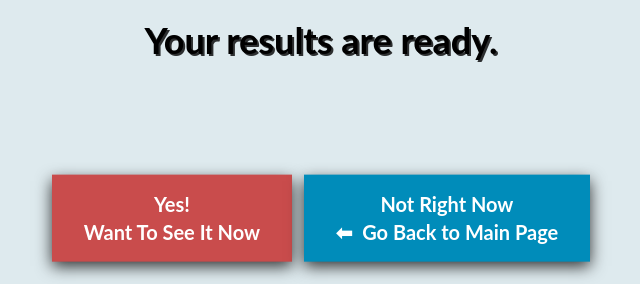
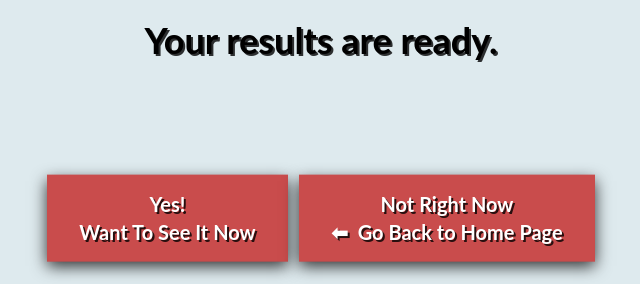
Before and after one commit to sujata-dev/BrainyDude, a Flask app: template src/templates/results_are_ready.html in a window 1280 px wide. Shown: the part 516-800 px from the top of the page, without its empty margins (319-959 px from the left). Run offline with Flask 2, Linux system fonts and the light colour scheme; the template is opened without the code that fills it: most values are stand-ins (such as "Sample title", 1, 10 or a date in 2020); some libraries are stand-ins or nearby versions.

Commit message:
formatting done

```diff
--- a/src/templates/results_are_ready.html
+++ b/src/templates/results_are_ready.html
@@ -35,13 +35,13 @@
 
         <br><br>
         <div>
-            <button class="button" onclick="submitForm()">
+            <button style="text-shadow: 2px 2px rgba(0, 0, 0, 0.8);" class="button" onclick="submitForm()">
                 <b>Yes!<br>Want To See It Now</b>
             </button>
 
             <a href="{{url_for('index')}}">
-                <button class="button" style="background-color: #008CBA;">
-                    <b>Not Right Now<br>⬅&nbsp; Go Back to Main Page</b>
+                <button style="text-shadow: 2px 2px rgba(0, 0, 0, 0.8);" class="button" style="background-color: #008CBA;">
+                    <b>Not Right Now<br>⬅&nbsp; Go Back to Home Page</b>
                 </button>
             </a>
         </div>
```
